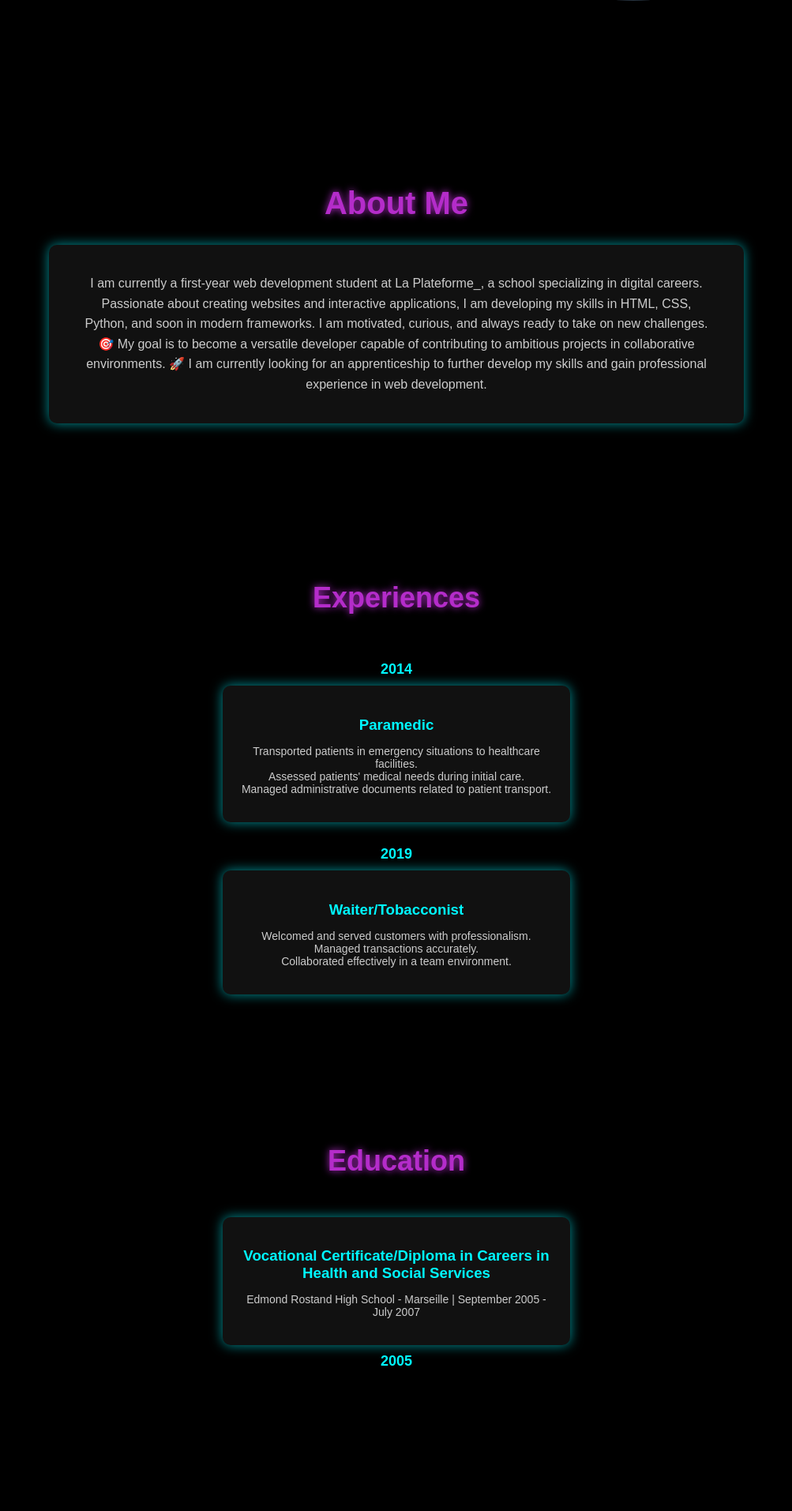
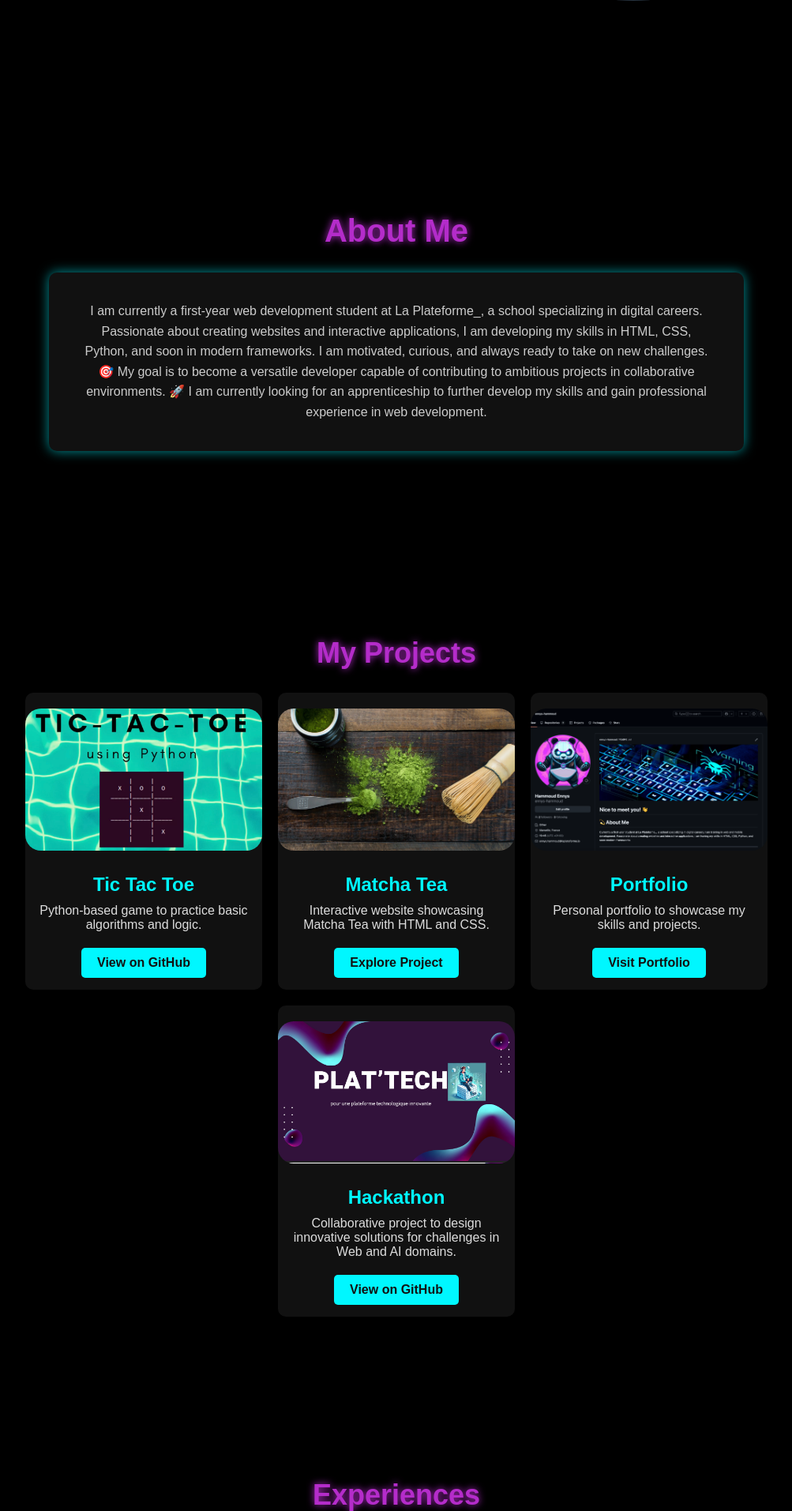
Before and after one commit to ennys-hammoud/porfolio-ennys, a PHP site: page / in a window 1280 px wide. Shown: the part 634-2547 px from the top of the page at 79% size, without its empty margins (138-1141 px from the left). Run offline with PHP 8.4, Linux system fonts and the light colour scheme.

Commit message:
ajouts de projets et amelioration du portfolio

```diff
--- a/index.html
+++ b/index.html
@@ -76,6 +76,48 @@
         </div>
     </section>
 
+    <section id="projects">
+        <h2>My Projects</h2>
+        <div class="cards-container">
+            <!-- Card 1 -->
+            <div class="card">
+                <img src="imagetictactoe3.png" alt="Tic Tac Toe project" class="card-image">
+                <div class="card-content">
+                    <h3>Tic Tac Toe</h3>
+                    <p>Python-based game to practice basic algorithms and logic.</p>
+                    <a href="https://github.com/ennys-hammoud/tic-tac-toe" target="_blank" class="btn-card">View on GitHub</a>
+                </div>
+            </div>
+            <!-- Card 2 -->
+            <div class="card">
+                <img src="imagematcha.jpeg" alt="Matcha Tea project" class="card-image">
+                <div class="card-content">
+                    <h3>Matcha Tea</h3>
+                    <p>Interactive website showcasing Matcha Tea with HTML and CSS.</p>
+                    <a href="https://your-link.com/matcha-tea" target="_blank" class="btn-card">Explore Project</a>
+                </div>
+            </div>
+            <!-- Card 3 -->
+            <div class="card">
+                <img src="imageportfolio2.png" alt="Portfolio project" class="card-image">
+                <div class="card-content">
+                    <h3>Portfolio</h3>
+                    <p>Personal portfolio to showcase my skills and projects.</p>
+                    <a href="https://your-portfolio-link.com" target="_blank" class="btn-card">Visit Portfolio</a>
+                </div>
+            </div>
+            <!--Card 4 -->
+            <div class="card">
+                <img src="imagehekathon.jpeg" alt="Hackathon project" class="card-image">
+                <div class="card-content">
+                    <h3>Hackathon</h3>
+                    <p>Collaborative project to design innovative solutions for challenges in Web and AI domains.</p>
+                    <a href="https://github.com/ennys-hammoud/hackathon-project" target="_blank" class="btn-card">View on GitHub</a>
+                </div>
+            </div>
+        </div>
+    </section>
+
     <!-- EXPERIENCES SECTION -->
     <section id="experiences">
         <h2>Experiences</h2> <!-- Titre de la section -->
@@ -129,25 +171,37 @@
         <div class="skill">
             <h3>HTML</h3>
             <div class="skill-bar">
-                <div class="skill-level" style="width: 90%;"></div> <!-- Niveau HTML -->
+                <div class="skill-level" style="width: 100%;"></div> <!-- Niveau HTML -->
             </div>
         </div>
         <div class="skill">
             <h3>CSS</h3>
             <div class="skill-bar">
-                <div class="skill-level" style="width: 80%;"></div> <!-- Niveau CSS -->
+                <div class="skill-level" style="width: 100%;"></div> <!-- Niveau CSS -->
             </div>
         </div>
         <div class="skill">
             <h3>GITHUB</h3>
             <div class="skill-bar">
-                <div class="skill-level" style="width: 80%;"></div> <!-- Niveau Github -->
+                <div class="skill-level" style="width: 90%;"></div> <!-- Niveau Github -->
             </div>
         </div>
         <div class="skill">
             <h3>JAVASCRIPT</h3>
             <div class="skill-bar">
                 <div class="skill-level" style="width: 70%;"></div> <!-- Niveau JavaScript -->
+            </div>
+        </div>
+        <div class="skill">
+            <h3>PHP</h3>
+            <div class="skill-bar">
+                <div class="skill-level" style="width: 50%;"></div> <!-- Niveau PHP -->
+            </div>
+        </div>
+        <div class="skill">
+            <h3>SQL</h3>
+            <div class="skill-bar">
+                <div class="skill-level" style="width: 50%;"></div> <!-- Niveau sql -->
             </div>
         </div>
     </div>
--- a/portfolio.css
+++ b/portfolio.css
@@ -206,12 +206,83 @@ nav ul li a:hover {
     line-height: 1.6;
 }
 
+/* Cards Container */
+.cards-container {
+    display: flex;
+    flex-wrap: wrap;
+    justify-content: center;
+    gap: 20px;
+    margin-top: 20px;
+}
+
+/* Card Styles */
+.card {
+    background-color: #111;
+    color: #fff;
+    border-radius: 10px;
+    box-shadow: 0 4px 6px rgba(0, 0, 0, 0.3);
+    overflow: hidden;
+    width: 300px;
+    transition: transform 0.3s ease, box-shadow 0.3s ease;
+}
+
+.card:hover {
+    transform: translateY(-10px);
+    box-shadow: 0 8px 15px rgba(0, 0, 0, 0.5);
+}
+
+/* Card Image */
+.card-image {
+    width: 100%;
+    height: 180px;
+    object-fit: cover;
+    margin-top: 20px;
+    border-radius: 20px;
+}
+
+/* Card Content */
+.card-content {
+    padding: 15px;
+    text-align: center;
+}
+
+.card-content h3 {
+    margin: 10px 0;
+    font-size: 1.5rem;
+    color: #00f7ff;
+}
+
+.card-content p {
+    font-size: 1rem;
+    color: #ddd;
+    margin: 10px 0;
+}
+
+/* Button in Card */
+.btn-card {
+    display: inline-block;
+    margin-top: 10px;
+    padding: 10px 20px;
+    background-color: #00f7ff;
+    color: #111;
+    text-decoration: none;
+    border-radius: 5px;
+    font-weight: bold;
+    transition: background-color 0.3s ease, color 0.3s ease;
+}
+
+.btn-card:hover {
+    background-color: #fff;
+    color: #00f7ff;
+}
+
 
 /* TIMELINE SECTION */
 section h2 {
     text-align: center;
     font-size: 36px;
-    margin-top: 30px;
+    margin-top: 65px;
+
 }
 
 .timeline {
@@ -220,6 +291,7 @@ section h2 {
     align-items: center;
     gap: 20px;
     padding: 20px 50px;
+    margin-bottom: 20px;
 }
 
 .timeline-item {
@@ -262,6 +334,8 @@ section h2 {
 #contact{
     text-align: center;
     padding: 50px 20px;
+
+
 }
 
 #contact h1{
@@ -276,6 +350,7 @@ form{
     display: flex;
     flex-direction: column;
     gap: 20px;
+
 }
 
 .form-group{
@@ -351,12 +426,13 @@ h2{
 #skills {
     padding: 50px 20px;
     text-align: center;
+    margin-top: 2px;
 }
 
 #skills h2 {
     font-size: 2.5rem;
     color: #B42CCA;
-    margin-bottom: 30px;
+    margin-bottom: 1px;
 }
 
 .skills-container {
@@ -436,7 +512,7 @@ h2{
 
 /* Footer */
 footer {
-    background-color: #111; /* Couleur de fond sombre */
+    background-color: #000; /* Couleur de fond sombre */
     color: #fff; /* Texte blanc */
     padding: 40px 20px;
     text-align: center;
```
Also changed, not shown: imagehekathon.jpeg (added), imagematcha.jpeg (added), imageportfolio2.png (added), imagetictactoe3.png (added), 1 other file.
